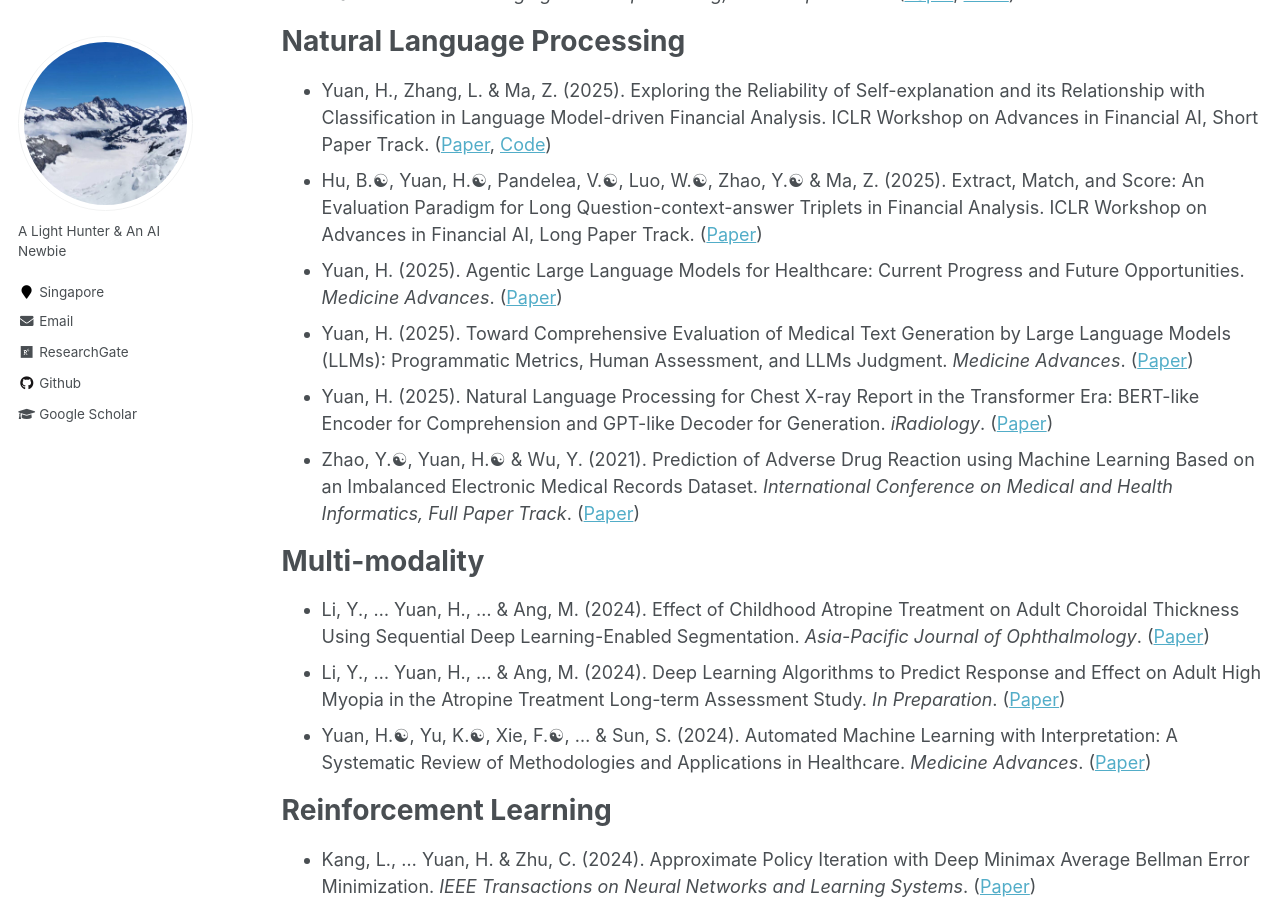
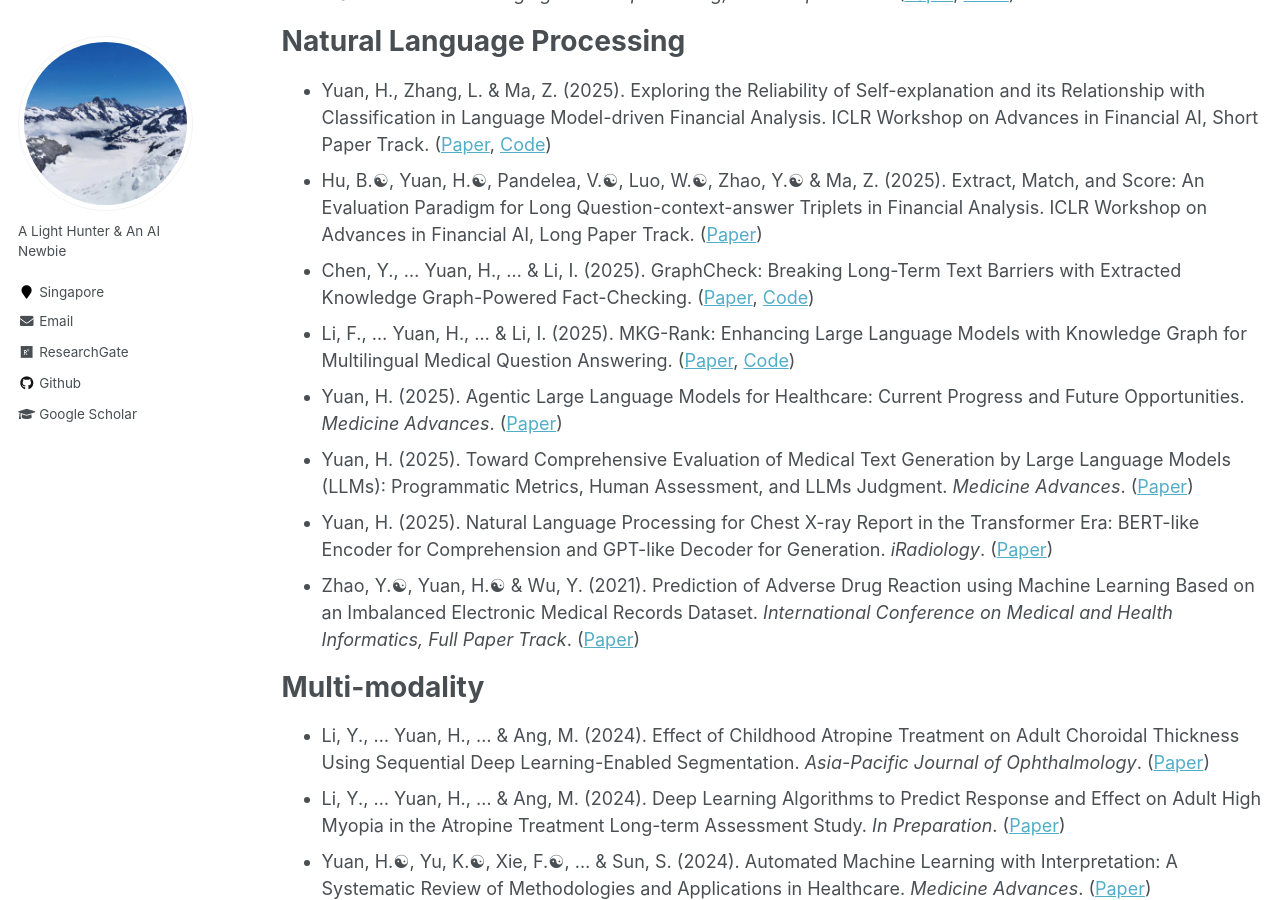
Before and after one commit to Han-Yuan-Med/Han-Yuan-Med.github.io, a Jekyll site: the page built from _pages/publications.md, in a window 1280 px wide and 900 px high, scrolled down 636 px. Built offline with Jekyll 4.4.1, drawn with Linux system fonts in a browser that asks for light colours.

Commit message:
Update publications.md

```diff
--- a/_pages/publications.md
+++ b/_pages/publications.md
@@ -16,6 +16,8 @@ author_profile: true
 # Natural Language Processing
 * Yuan, H., Zhang, L. & Ma, Z. (2025). Exploring the Reliability of Self-explanation and its Relationship with Classification in Language Model-driven Financial Analysis. ICLR Workshop on Advances in Financial AI, Short Paper Track. ([Paper](http://han-yuan-med.github.io/files/Association_Financial_Classification_Factuality_Causality.pdf), [Code](https://github.com/Han-Yuan-Med/Language-Models-for-Finance))
 * Hu, B.☯︎, Yuan, H.☯︎, Pandelea, V.☯︎, Luo, W.☯︎, Zhao, Y.☯︎ & Ma, Z. (2025). Extract, Match, and Score: An Evaluation Paradigm for Long Question-context-answer Triplets in Financial Analysis. ICLR Workshop on Advances in Financial AI, Long Paper Track. ([Paper](http://han-yuan-med.github.io/files/Long_Triplets_Evaluation.pdf))
+* Chen, Y., … Yuan, H., … & Li, I.  (2025). GraphCheck: Breaking Long-Term Text Barriers with Extracted Knowledge Graph-Powered Fact-Checking. ([Paper](http://han-yuan-med.github.io/files/.pdf), [Code]())
+* Li, F., … Yuan, H., … & Li, I.  (2025). MKG-Rank: Enhancing Large Language Models with Knowledge Graph for Multilingual Medical Question Answering. ([Paper](http://han-yuan-med.github.io/files/.pdf), [Code]())
 * Yuan, H. (2025). Agentic Large Language Models for Healthcare: Current Progress and Future Opportunities. *Medicine Advances*. ([Paper](http://han-yuan-med.github.io/files/Agentic Large Language Models for Healthcare Current Progress and Future Opportunities.pdf))
 * Yuan, H. (2025). Toward Comprehensive Evaluation of Medical Text Generation by Large Language Models (LLMs): Programmatic Metrics, Human Assessment, and LLMs Judgment. *Medicine Advances*. ([Paper](http://han-yuan-med.github.io/files/Toward the Comprehensive Evaluation of Medical Text Generation by Large Language Models.pdf))
 * Yuan, H. (2025). Natural Language Processing for Chest X-ray Report in the Transformer Era: BERT-like Encoder for Comprehension and GPT-like Decoder for Generation. *iRadiology*. ([Paper](http://han-yuan-med.github.io/files/Natural language processing for chest X‐ray reports in the transformer era BERT‐like encoders for comprehension and GPT‐like decoders for generation.pdf))
```
